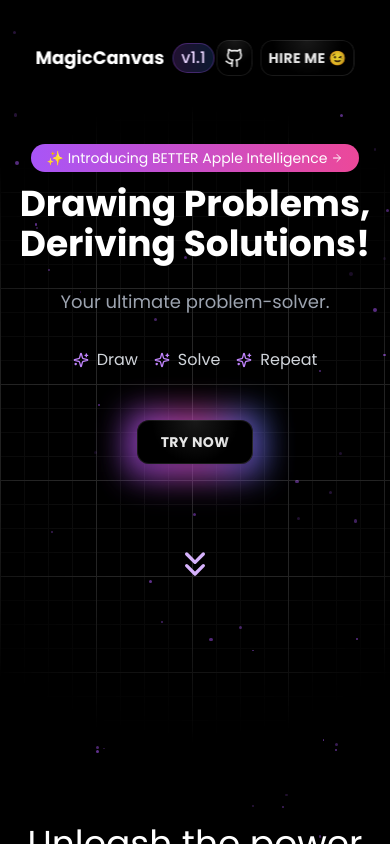
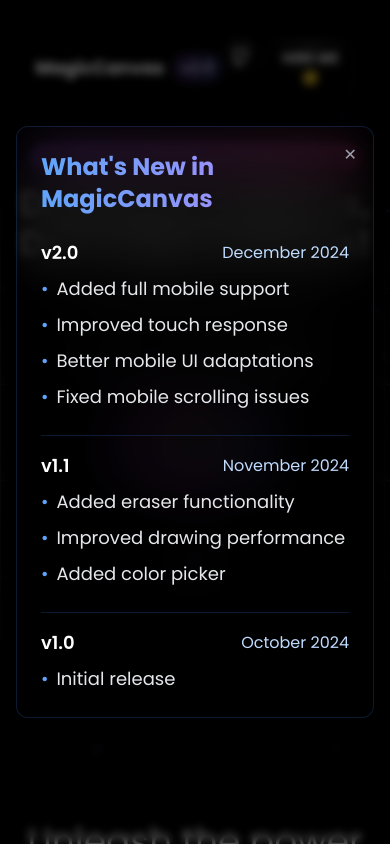
Before and after one commit to deevee47/magic-canvas, a Next.js app: page /landing in a window 390 px wide. Shown: the top 844 px of the page. Built offline with nearby package versions, Linux system fonts and the light colour scheme.

Commit message:
feat: v2: add mobile touchEvents, add What's new in landing

```diff
--- a/package.json
+++ b/package.json
@@ -11,6 +11,7 @@
   },
   "dependencies": {
     "@google/generative-ai": "^0.21.0",
+    "@radix-ui/react-dialog": "^1.1.4",
     "@vercel/analytics": "^1.4.1",
     "axios": "^1.7.7",
     "canvas": "^2.11.2",
--- a/src/app/layout.tsx
+++ b/src/app/layout.tsx
@@ -52,9 +52,9 @@
         />
       </head>
       <body className={`${poppins.variable} poppins  antialiased`}>
+        <Toaster />
         {children}
         <Analytics />
-        <Toaster />
       </body>
     </html>
   );
--- a/src/app/page.tsx
+++ b/src/app/page.tsx
@@ -30,8 +30,7 @@
   const [variables,] = useState<Variables>({});
   const [loading, setLoading] = useState(false);
   const [isErasing, setIsErasing] = useState(false);
-  const [isIdle, setIsIdle] = useState(false);
-  const idleTimeout = useRef<NodeJS.Timeout | null>(null);
+  const [, setIsIdle] = useState(false);
 
 
   useEffect(() => {
@@ -40,9 +39,30 @@
       setReset(false);
     }
   }, [reset]);
+  function stopTouchScrolling(canvas: HTMLCanvasElement | null) {
+    // Prevent scrolling when touching the canvas
+    document.body.addEventListener("touchstart", function (e) {
+      if (e.target == canvas) {
+        e.preventDefault();
+      }
+    }, { passive: false });
+    document.body.addEventListener("touchend", function (e) {
+      if (e.target == canvas) {
+        e.preventDefault();
+      }
+    }, { passive: false });
+    document.body.addEventListener("touchmove", function (e) {
+      if (e.target == canvas) {
+        e.preventDefault();
+      }
+    }, { passive: false });
+
+  }
 
   useEffect(() => {
     const canvas = canvasRef.current;
+    stopTouchScrolling(canvas);
+
     if (canvas) {
       const ctx = canvas.getContext("2d");
       if (ctx) {
@@ -131,9 +151,6 @@
 
   const startDrawing = (e: React.MouseEvent<HTMLCanvasElement>) => {
     setIsIdle(false);
-    if (idleTimeout.current) {
-      clearTimeout(idleTimeout.current);
-    }
     const canvas = canvasRef.current;
     if (canvas) {
       canvas.style.background = "black";
@@ -164,13 +181,6 @@
   const captureDrawing = (e: React.MouseEvent) => {
     if (!isDrawing) return;
     setIsIdle(false);
-    if (idleTimeout.current) {
-      clearTimeout(idleTimeout.current);
-    }
-    idleTimeout.current = setTimeout(() => {
-      setIsIdle(true);
-      if (!(isIdle && isDrawing)) sendData();
-    }, 2000);
     const canvas = canvasRef.current;
     if (canvas) {
       const ctx = canvas.getContext("2d");
@@ -192,8 +202,50 @@
     }
   };
 
+  const touchCaptureDrawing = (e: any) => {
+    if (!isDrawing) return;
+    setIsIdle(false);
+
+    let touch = e.touches[0];
+    const canvas = canvasRef.current;
+    if (canvas) {
+      const ctx = canvas.getContext("2d");
+      if (ctx) {
+        if (isErasing) {
+          clearCircle({
+            context: ctx,
+            x: touch.clientX,
+            y: touch.clientY,
+            radius: 10,
+          });
+          canvas.style.cursor = "crosshair";
+        } else {
+          ctx.strokeStyle = selectedColor;
+          ctx.lineTo(touch.clientX, touch.clientY);
+          ctx.stroke();
+        }
+      }
+    }
+  }
+  const touchStartDrawing = (e: any) => {
+    setIsIdle(false);
+    let touch = e.touches[0];
+    const canvas = canvasRef.current;
+    if (canvas) {
+      canvas.style.background = "black";
+      const ctx = canvas.getContext("2d");
+      if (ctx) {
+        ctx.beginPath();
+        ctx.moveTo(touch.clientX, touch.clientY);
+        setIsDrawing(true);
+      }
+    }
+  }
+
+
+
   return (
-    <div className="flex flex-col min-h-screen bg-gray-900/40 text-white">
+    <div className="flex flex-col h-screen bg-gray-900/40 text-white">
       {/* Mobile-Friendly Control Bar */}
       <div className="fixed top-4 left-1/2 transform -translate-x-1/2 w-[95%] max-w-md">
         <div className="flex flex-col gap-3 p-3 bg-gray-800/30 backdrop-blur-lg rounded-xl border border-gray-700/50 shadow-lg">
@@ -235,7 +287,7 @@
             >
               <Wand2 className="w-5 h-5" />
               <span className="text-sm">
-                {loading ? "Magic..." : "Magic!"}
+                {loading ? "Performing magic trick..." : "Calculate!"}
               </span>
             </button>
           </div>
@@ -265,7 +317,7 @@
               onClick={() => setResult(null)}
               className="absolute top-3 right-3 w-8 h-8 flex items-center justify-center rounded-lg text-gray-400 hover:text-gray-200 hover:bg-gray-700/50 transition-all duration-200"
             >
-              ×
+              X
             </button>
             <div className="space-y-4">
               <div className="space-y-2">
@@ -294,6 +346,10 @@
       {/* Canvas */}
       <canvas
         ref={canvasRef}
+        onTouchStart={touchStartDrawing}
+        onTouchMove={touchCaptureDrawing}
+        onTouchEnd={stopDrawing}
+        onTouchCancel={stopDrawing}
         onMouseDown={startDrawing}
         onMouseMove={captureDrawing}
         onMouseOut={stopDrawing}
--- a/src/components/Navbar.tsx
+++ b/src/components/Navbar.tsx
@@ -1,18 +1,60 @@
 "use client";
-import React from 'react';
+import React, { useEffect, useState } from 'react';
 import ShinyButton from './ui/shiny-button';
-import { GithubIcon } from 'lucide-react';
+import { GithubIcon, Info } from 'lucide-react';
 import Link from 'next/link';
+import toast from 'react-hot-toast';
+
+interface ChangelogEntry {
+    version: string;
+    date: string;
+    changes: string[];
+}
+
+const changelog: ChangelogEntry[] = [
+    {
+        version: "v2.0",
+        date: "December 2024",
+        changes: [
+            "Added full mobile support",
+            "Improved touch response",
+            "Better mobile UI adaptations",
+            "Fixed mobile scrolling issues"
+        ]
+    },
+    {
+        version: "v1.1",
+        date: "November 2024",
+        changes: [
+            "Added eraser functionality",
+            "Improved drawing performance",
+            "Added color picker",
+        ]
+    },
+    {
+        version: "v1.0",
+        date: "October 2024",
+        changes: [
+            "Initial release",
+        ]
+    }
+];
 
 const Navbar = () => {
+    const [isChangelogOpen, setIsChangelogOpen] = useState(true);  // Set to true by default
+
     return (
+        <>
             <div className="top-6 fixed p-4 flex justify-between bg-black/20 rounded-xl backdrop-blur-lg w-[90%] sm:w-[80%] mx-auto z-50 items-center shadow-lg left-1/2 transform -translate-x-1/2">
                 <div className="flex items-center gap-2">
                     <div className="text-lg sm:text-2xl font-bold text-white">MagicCanvas</div>
                     <div className="flex items-center">
-                    <span className="px-2 py-0.5 text-md font-medium bg-gradient-to-r from-purple-500/20 to-blue-500/20 rounded-full border border-purple-500/30 text-purple-200">
-                        v1.1
-                    </span>
+                        <button
+                            onClick={() => setIsChangelogOpen(true)}
+                            className="px-2 py-0.5 text-md font-medium bg-gradient-to-r from-purple-500/20 to-blue-500/20 rounded-full border border-purple-500/30 text-purple-200 hover:bg-purple-500/30 transition-all duration-200"
+                        >
+                            v2.0
+                        </button>
                     </div>
                 </div>
 
@@ -29,6 +71,55 @@
                     </Link>
                 </div>
             </div>
+
+            {/* Custom Modal Instead of Dialog */}
+            {isChangelogOpen && (
+                <div className="fixed inset-0 z-50 flex items-center justify-center p-4">
+                    <div
+                        className="absolute inset-0 bg-black/60 backdrop-blur-sm"
+                        onClick={() => setIsChangelogOpen(false)}
+                    />
+                    <div className="relative bg-black/40 backdrop-blur-xl rounded-xl w-full max-w-md shadow-lg border border-blue-500/20">
+                        <div className="p-6">
+                            <button
+                                onClick={() => setIsChangelogOpen(false)}
+                                className="absolute top-4 right-4 text-gray-400 hover:text-gray-100  transition-colors"
+                            >
+                                ✕
+                            </button>
+
+                            <h2 className="text-2xl font-bold mb-6 text-transparent bg-clip-text bg-gradient-to-r from-blue-400 to-purple-400">What's New in MagicCanvas</h2>
+
+                            <div className="space-y-6">
+                                {changelog.map((entry, index) => (
+                                    <div
+                                        key={entry.version}
+                                        className={`space-y-2 ${index !== 0 && 'pt-4 border-t border-blue-500/20'}`}
+                                    >
+                                        <div className="flex justify-between items-center">
+                                            <h3 className="font-semibold text-lg text-white">
+                                                {entry.version}
+                                            </h3>
+                                            <span className="text-md text-blue-200">
+                                                {entry.date}
+                                            </span>
+                                        </div>
+                                        <ul className="space-y-2">
+                                            {entry.changes.map((change, i) => (
+                                                <li key={i} className="text-lg flex items-start text-gray-200">
+                                                    <span className="text-blue-400 mr-2">•</span>
+                                                    {change}
+                                                </li>
+                                            ))}
+                                        </ul>
+                                    </div>
+                                ))}
+                            </div>
+                        </div>
+                    </div>
+                </div>
+            )}
+        </>
     );
 }
 
--- a/src/components/Testimonials.tsx
+++ b/src/components/Testimonials.tsx
@@ -14,10 +14,10 @@
     const testimonials: Testimonial[] = [
         { title: "Shashwat Singh", role: "Ted-Ed Speaker", review: "I saw the website of magic-canvas and that seemed really cool for me!", avatar: "https://media.licdn.com/dms/image/v2/D5635AQGE_E0E1y7TjQ/profile-framedphoto-shrink_400_400/profile-framedphoto-shrink_400_400/0/1734668873477?e=1735459200&v=beta&t=Qu9ASJIPn-1H5HKW87VHjefks5UpDSDFqW3UV9kGMPw" },
         {
-            title: "Nipurn Goyal", role: "President @AlanTuring", review: "@Apple walo rakhlo ise kaam ka banda hai", avatar: "https://media.licdn.com/dms/image/v2/D5603AQG6A5MFDGdu-g/profile-displayphoto-shrink_400_400/profile-displayphoto-shrink_400_400/0/1726691673016?e=1740614400&v=beta&t=Qml8w-Azy7LPDt-3sqNWjcgQnsD5vSqi1L0D2TE0fls"
+            title: "Nipurn Goyal", role: "", review: "@Apple walo rakhlo ise kaam ka banda hai", avatar: "https://media.licdn.com/dms/image/v2/D5603AQG6A5MFDGdu-g/profile-displayphoto-shrink_400_400/profile-displayphoto-shrink_400_400/0/1726691673016?e=1740614400&v=beta&t=Qml8w-Azy7LPDt-3sqNWjcgQnsD5vSqi1L0D2TE0fls"
         },
-        { title: "Priyanshi Choudhary", role: "From LinkedIn", review: "I absolutely love the UI, recognition is quick and quite accurate. Highly recommended.", avatar: "https://media.licdn.com/dms/image/v2/D4E03AQH3TNHG-1QWAA/profile-displayphoto-shrink_400_400/profile-displayphoto-shrink_400_400/0/1722893296804?e=1740614400&v=beta&t=KU2rYZXPjGPIBXzFsuSNkeHxT0T3tpNfnBG1y2am1j4" },
-        { title: "Naval Bihani", role: "From LinkedIn", review: "Great project! Building a functionality of this huge is an achievement! 💪🏻", avatar: "https://media.licdn.com/dms/image/v2/D5635AQGfmW4bMyvaXw/profile-framedphoto-shrink_400_400/profile-framedphoto-shrink_400_400/0/1731268073542?e=1735459200&v=beta&t=Z8_XvTXT8GV2r3C1Cys8tvgSSIUBwR7Q8lMrF8PvBdc" },
+        { title: "Priyanshi Choudhary", role: "", review: "I absolutely love the UI, recognition is quick and quite accurate. Highly recommended.", avatar: "https://media.licdn.com/dms/image/v2/D4E03AQH3TNHG-1QWAA/profile-displayphoto-shrink_400_400/profile-displayphoto-shrink_400_400/0/1722893296804?e=1740614400&v=beta&t=KU2rYZXPjGPIBXzFsuSNkeHxT0T3tpNfnBG1y2am1j4" },
+        { title: "Naval Bihani", role: "", review: "Great project! Building a functionality of this huge is an achievement! 💪🏻", avatar: "https://media.licdn.com/dms/image/v2/D5635AQGfmW4bMyvaXw/profile-framedphoto-shrink_400_400/profile-framedphoto-shrink_400_400/0/1731268073542?e=1735459200&v=beta&t=Z8_XvTXT8GV2r3C1Cys8tvgSSIUBwR7Q8lMrF8PvBdc" },
     ];
 
     const socialLinks = [{ icon: <Twitter size={30} />, link: "https://twitter.com/deevee47" }, { icon: <Linkedin size={30}/>, link: "https://linkedin.com/in/deevee47" }];
@@ -34,7 +34,7 @@
                         <div className="absolute animate-pulse -inset-1 bg-gradient-to-r from-purple-800/70 via-pink-800/70 to-blue-800/70 w-[90%] h-[60%] my-auto mx-auto rounded-full blur-md"></div>
                         <div className="relative bg-blue-900/50 backdrop-blur-3xl rounded-2xl p-4">
                             <div className="flex items-center mb-4">
-                                <Image
+                                <img
                                     src={testimonial.avatar}
                                     alt={`${testimonial.title} avatar`}
                                     className="w-12 h-12 rounded-full mr-4"
--- /dev/null
+++ b/src/components/ui/dialog.tsx
@@ -0,0 +1,122 @@
+"use client"
+
+import * as React from "react"
+import * as DialogPrimitive from "@radix-ui/react-dialog"
+import { X } from "lucide-react"
+
+import { cn } from "@/lib/utils"
+
+const Dialog = DialogPrimitive.Root
+
+const DialogTrigger = DialogPrimitive.Trigger
+
+const DialogPortal = DialogPrimitive.Portal
+
+const DialogClose = DialogPrimitive.Close
+
+const DialogOverlay = React.forwardRef<
+  React.ElementRef<typeof DialogPrimitive.Overlay>,
+  React.ComponentPropsWithoutRef<typeof DialogPrimitive.Overlay>
+>(({ className, ...props }, ref) => (
+  <DialogPrimitive.Overlay
+    ref={ref}
+    className={cn(
+      "fixed inset-0 z-50 bg-black/80  data-[state=open]:animate-in data-[state=closed]:animate-out data-[state=closed]:fade-out-0 data-[state=open]:fade-in-0",
+      className
+    )}
+    {...props}
+  />
+))
+DialogOverlay.displayName = DialogPrimitive.Overlay.displayName
+
+const DialogContent = React.forwardRef<
+  React.ElementRef<typeof DialogPrimitive.Content>,
+  React.ComponentPropsWithoutRef<typeof DialogPrimitive.Content>
+>(({ className, children, ...props }, ref) => (
+  <DialogPortal>
+    <DialogOverlay />
+    <DialogPrimitive.Content
+      ref={ref}
+      className={cn(
+        "fixed left-[50%] top-[50%] z-50 grid w-full max-w-lg translate-x-[-50%] translate-y-[-50%] gap-4 border bg-background p-6 shadow-lg duration-200 data-[state=open]:animate-in data-[state=closed]:animate-out data-[state=closed]:fade-out-0 data-[state=open]:fade-in-0 data-[state=closed]:zoom-out-95 data-[state=open]:zoom-in-95 data-[state=closed]:slide-out-to-left-1/2 data-[state=closed]:slide-out-to-top-[48%] data-[state=open]:slide-in-from-left-1/2 data-[state=open]:slide-in-from-top-[48%] sm:rounded-lg",
+        className
+      )}
+      {...props}
+    >
+      {children}
+      <DialogPrimitive.Close className="absolute right-4 top-4 rounded-sm opacity-70 ring-offset-background transition-opacity hover:opacity-100 focus:outline-none focus:ring-2 focus:ring-ring focus:ring-offset-2 disabled:pointer-events-none data-[state=open]:bg-accent data-[state=open]:text-muted-foreground">
+        <X className="h-4 w-4" />
+        <span className="sr-only">Close</span>
+      </DialogPrimitive.Close>
+    </DialogPrimitive.Content>
+  </DialogPortal>
+))
+DialogContent.displayName = DialogPrimitive.Content.displayName
+
+const DialogHeader = ({
+  className,
+  ...props
+}: React.HTMLAttributes<HTMLDivElement>) => (
+  <div
+    className={cn(
+      "flex flex-col space-y-1.5 text-center sm:text-left",
+      className
+    )}
+    {...props}
+  />
+)
+DialogHeader.displayName = "DialogHeader"
+
+const DialogFooter = ({
+  className,
+  ...props
+}: React.HTMLAttributes<HTMLDivElement>) => (
+  <div
+    className={cn(
+      "flex flex-col-reverse sm:flex-row sm:justify-end sm:space-x-2",
+      className
+    )}
+    {...props}
+  />
+)
+DialogFooter.displayName = "DialogFooter"
+
+const DialogTitle = React.forwardRef<
+  React.ElementRef<typeof DialogPrimitive.Title>,
+  React.ComponentPropsWithoutRef<typeof DialogPrimitive.Title>
+>(({ className, ...props }, ref) => (
+  <DialogPrimitive.Title
+    ref={ref}
+    className={cn(
+      "text-lg font-semibold leading-none tracking-tight",
+      className
+    )}
+    {...props}
+  />
+))
+DialogTitle.displayName = DialogPrimitive.Title.displayName
+
+const DialogDescription = React.forwardRef<
+  React.ElementRef<typeof DialogPrimitive.Description>,
+  React.ComponentPropsWithoutRef<typeof DialogPrimitive.Description>
+>(({ className, ...props }, ref) => (
+  <DialogPrimitive.Description
+    ref={ref}
+    className={cn("text-sm text-muted-foreground", className)}
+    {...props}
+  />
+))
+DialogDescription.displayName = DialogPrimitive.Description.displayName
+
+export {
+  Dialog,
+  DialogPortal,
+  DialogOverlay,
+  DialogTrigger,
+  DialogClose,
+  DialogContent,
+  DialogHeader,
+  DialogFooter,
+  DialogTitle,
+  DialogDescription,
+}
```
Also changed, not shown: 1 other file (tests, documents, lock files or other folders). Lines whose indentation alone changed are shown as unchanged.
